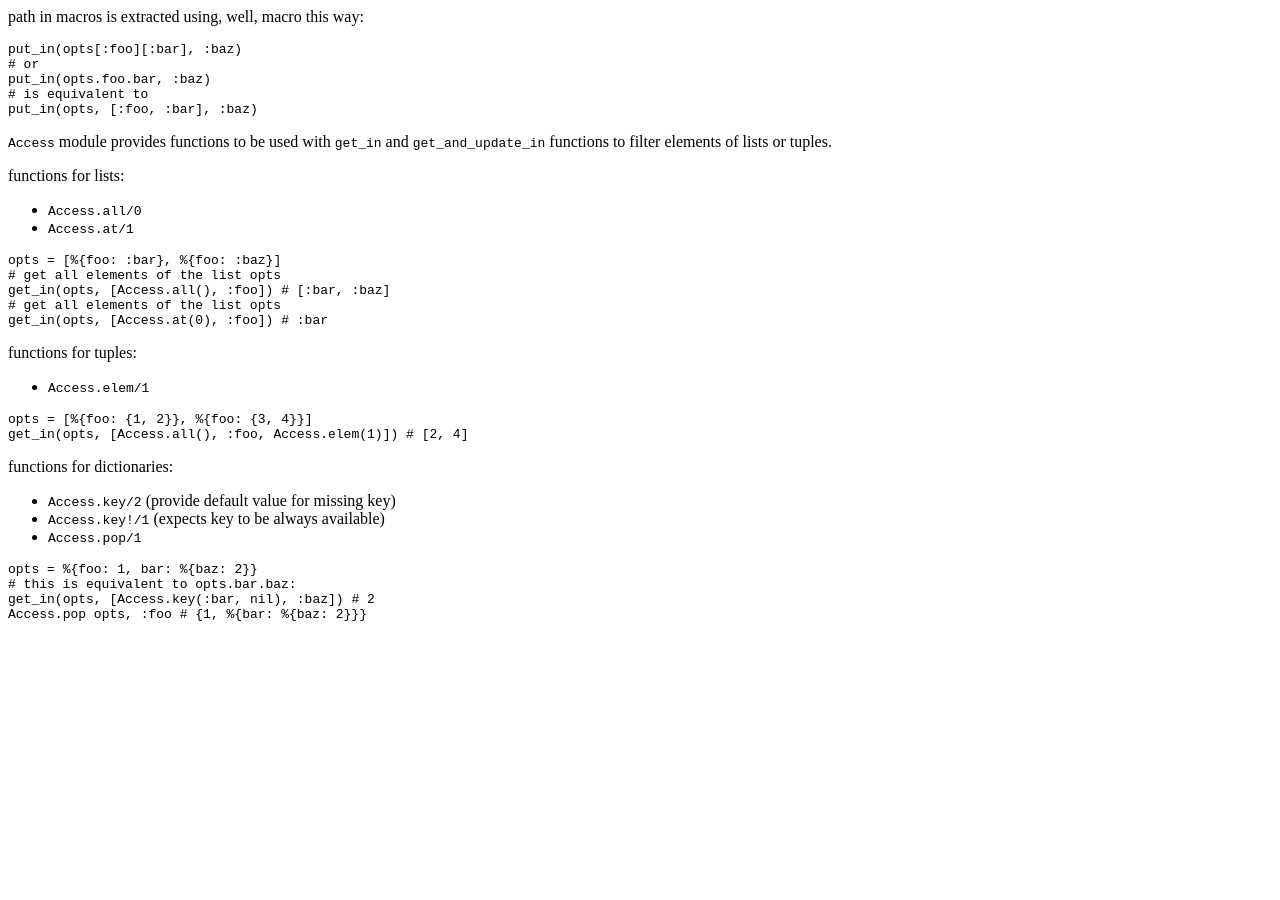
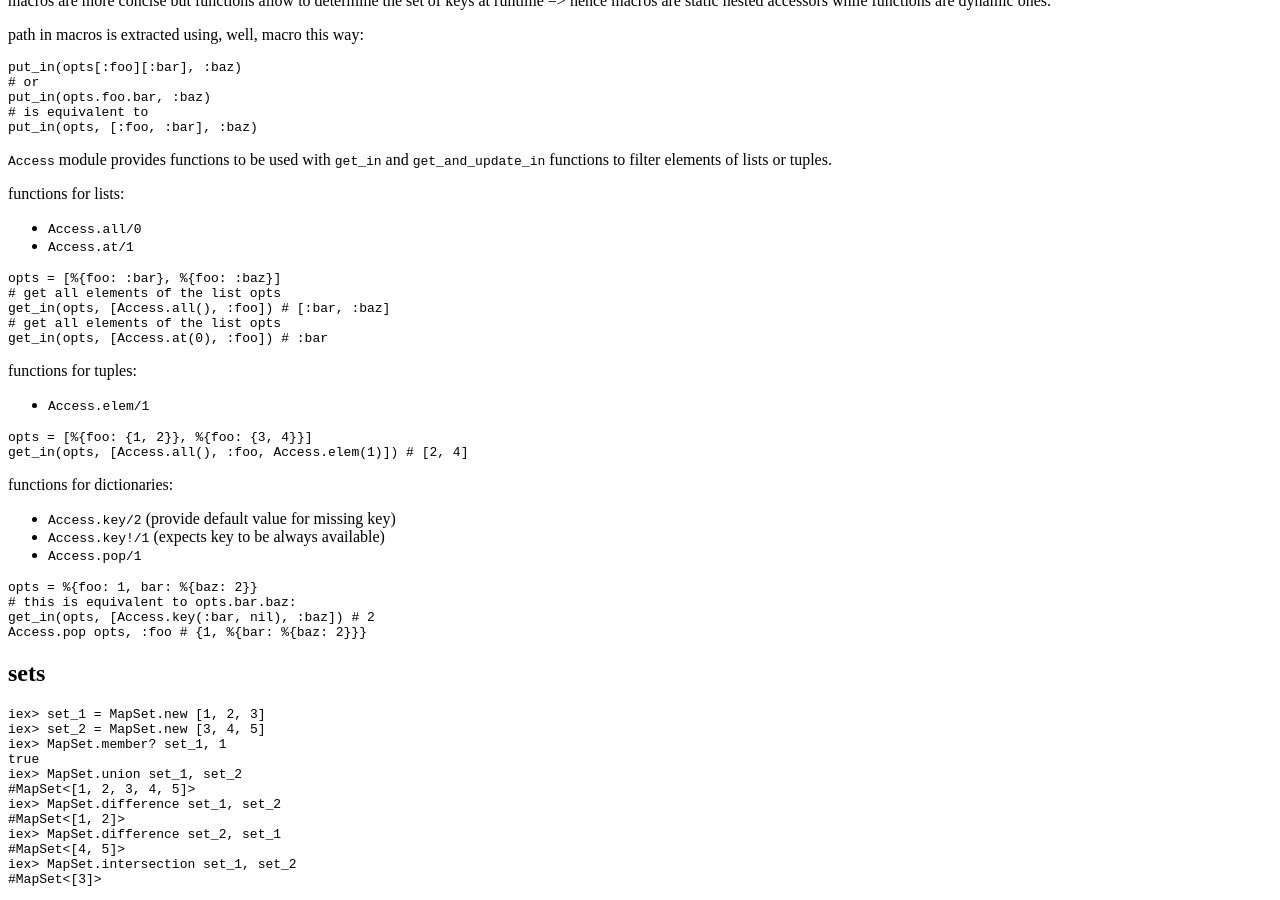
Before and after one commit to tap349/tap349.github.io, a Jekyll site: the page built from _posts/2016-12-31-elixir-notes.md, in a window 1280 px wide and 900 px high, scrolled down 8077 px. Built offline with Jekyll 4.4.1, drawn with Linux system fonts in a browser that asks for light colours; before the commit the page ends 8712 px from its top, so only the background shows below that.

Commit message:
update 2017-01-06_03:29:01

````diff
--- a/_posts/2016-12-31-elixir-notes.md
+++ b/_posts/2016-12-31-elixir-notes.md
@@ -586,3 +586,20 @@
 get_in(opts, [Access.key(:bar, nil), :baz]) # 2
 Access.pop opts, :foo # {1, %{bar: %{baz: 2}}}
 ```
+
+## sets
+
+```sh
+iex> set_1 = MapSet.new [1, 2, 3]
+iex> set_2 = MapSet.new [3, 4, 5]
+iex> MapSet.member? set_1, 1
+true
+iex> MapSet.union set_1, set_2
+#MapSet<[1, 2, 3, 4, 5]>
+iex> MapSet.difference set_1, set_2
+#MapSet<[1, 2]>
+iex> MapSet.difference set_2, set_1
+#MapSet<[4, 5]>
+iex> MapSet.intersection set_1, set_2
+#MapSet<[3]>
+```
````
